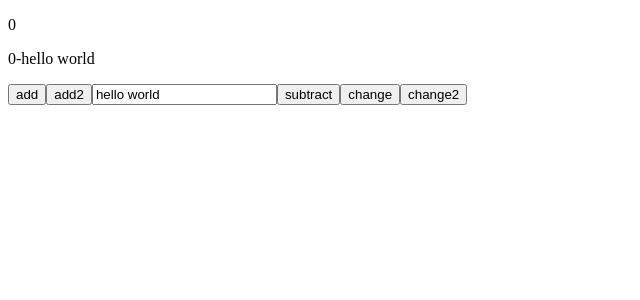
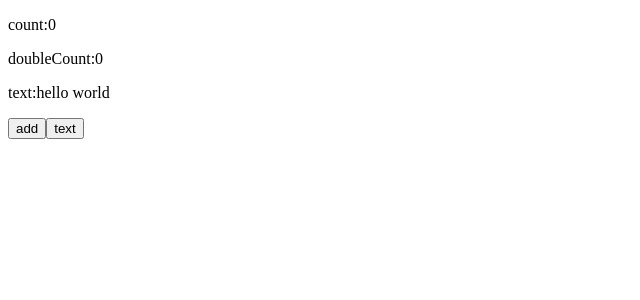
Before and after one commit to lsbFlying/resy, a React (Vite) app: page / in a window 1280 px wide. Shown: the top 300 px of the page, without its empty margins (0-640 px from the left). Built offline with nearby package versions, Linux system fonts and the light colour scheme.

Commit message:
update dev folder code

```diff
--- a/develop/devApp.tsx
+++ b/develop/devApp.tsx
@@ -1,63 +1,39 @@
 import { ComponentWithStore, createStore } from "../src";
 import React from "react";
 
-type Store = {
-  count: number;
-  text: string;
-  test(): string;
-};
-
 console.time("createStore");
-const store = createStore<Store>({
+const store = createStore({
   count: 0,
   text: "hello world",
-  test() {
-    return `${this.count}-${this.text}`;
-  },
+  doubleCount() {
+    console.log("doubleCount");
+    return this.count * 2;
+  }
 });
 console.timeEnd("createStore");
 
-export default class App extends ComponentWithStore {
+class App extends ComponentWithStore {
 
   store = this.connectStore(store);
 
   render() {
-    const { count, text, test } = this.store;
-    const testStr = test();
+    const { count, text, doubleCount } = this.store;
     return (
       <>
-        <p>{count}</p>
-        <p>{testStr}</p>
+        <p>count:{count}</p>
+        <p>doubleCount:{doubleCount()}</p>
+        <p>text:{text}</p>
         <button onClick={() => {
           store.count++;
-        }}>add</button>
+        }}>add
+        </button>
         <button onClick={() => {
-          store.count++;
-        }}>add2</button>
-        <input
-          placeholder="请输入"
-          value={text}
-          onChange={event => {
-            store.syncUpdate({
-              text: event.target.value,
-            });
-          }}
-        />
-        <button onClick={() => {
-          store.count--;
-        }}>subtract</button>
-        <button onClick={() => {
-          store.setState({
-            count: 9,
-          });
-        }}>change</button>
-        <button onClick={() => {
-          store.syncUpdate({
-            text: "fine",
-            count: 999,
-          });
-        }}>change2</button>
+          store.text = "hello";
+        }}>text
+        </button>
       </>
     );
   }
 }
+
+export default App;
```
Also changed, not shown: develop/App.tsx (+56 -24 lines), develop/index.tsx (+7 -0 lines), develop/listApp.tsx (+10 -3 lines).
